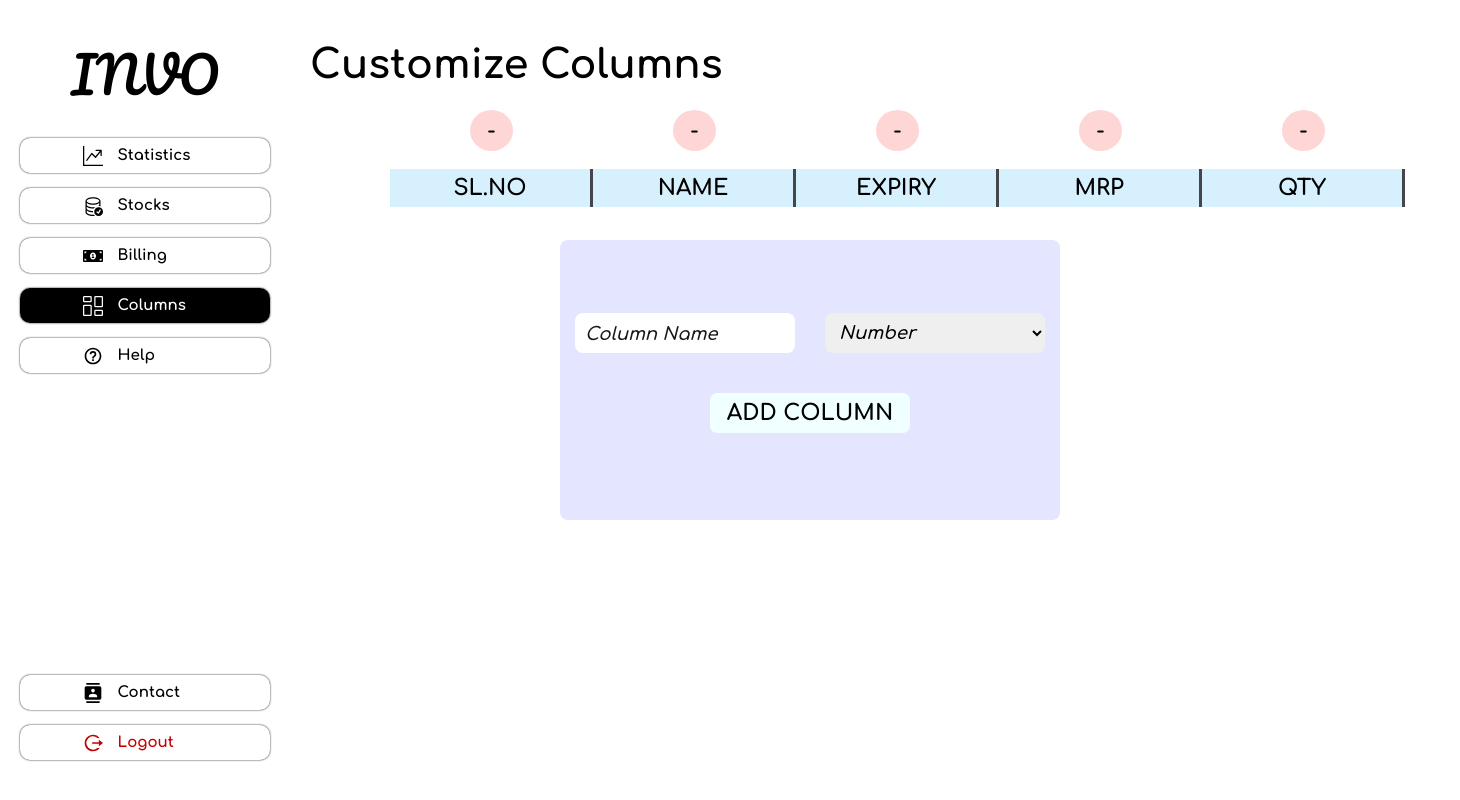
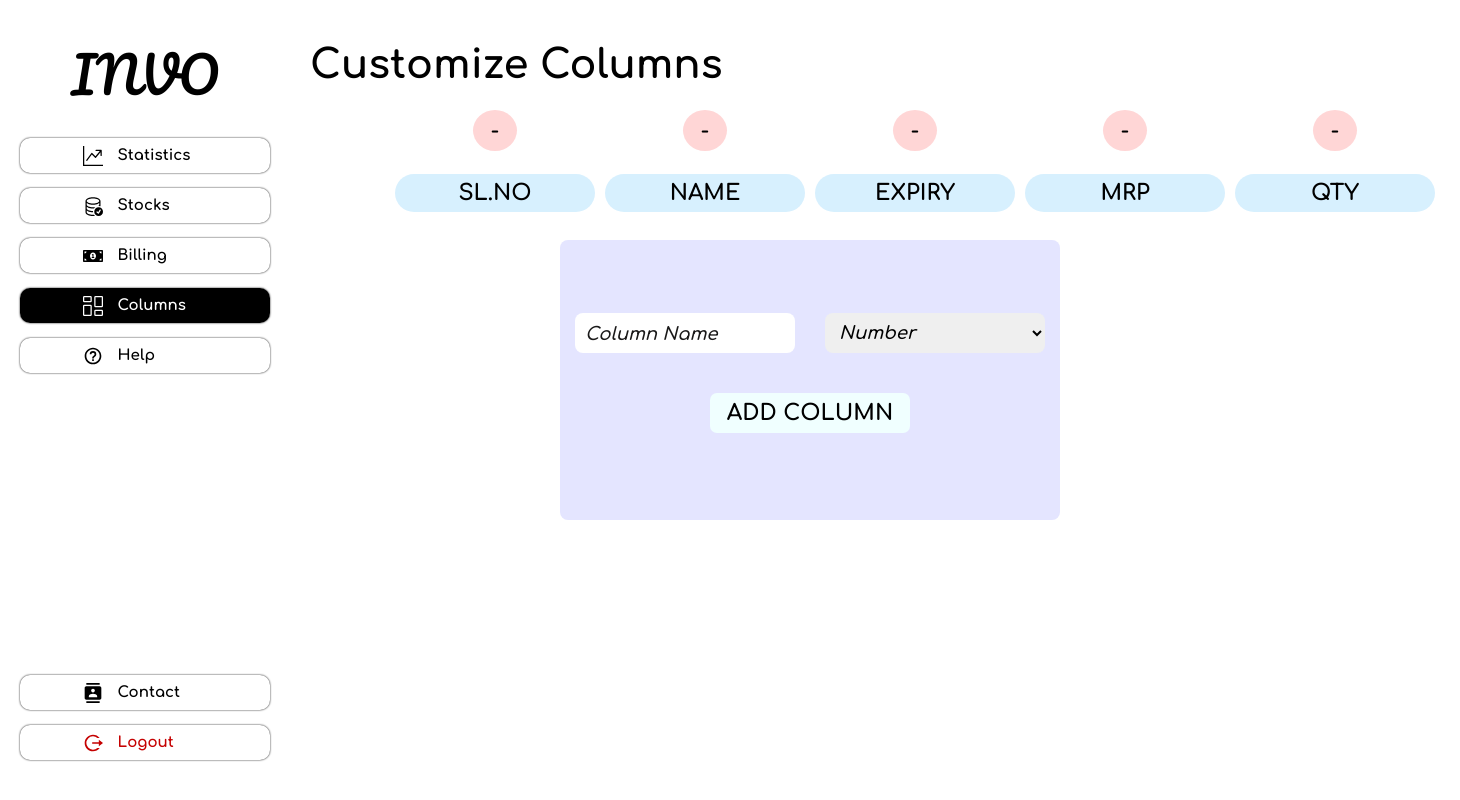
Before and after one commit to nikhitkumar00/Inventify, a React (Vite) app: page /column in a window 1280 px wide. Shown: the top 800 px of the page, 1460 px wide, since content can reach past the window. Built offline with nearby package versions, Linux system fonts and the light colour scheme.

Commit message:
added entry api and customized columns

```diff
--- a/src/Components/Column/Column.css
+++ b/src/Components/Column/Column.css
@@ -36,12 +36,13 @@
   font-weight: 900;
 }
 .title_child_Column {
+  border-radius: 20px;
   background-color: #d7f0fe;
   text-align: center;
   width: 200px;
   height: 33px;
   padding: 7px 0px;
-  border-right: 3px solid rgb(68, 70, 73);
+  margin: 5px;
   font-size: 22px;
 }
 
```
